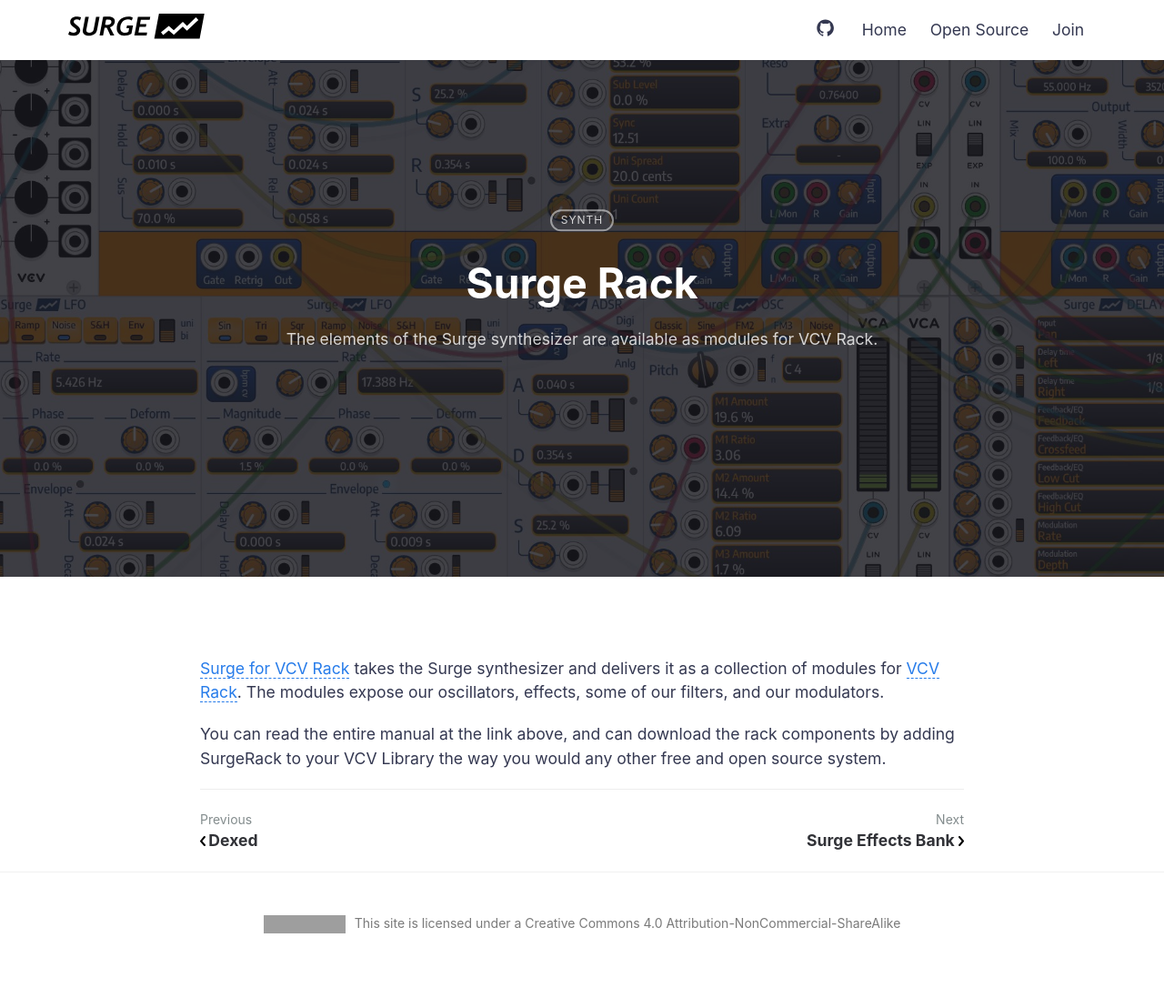
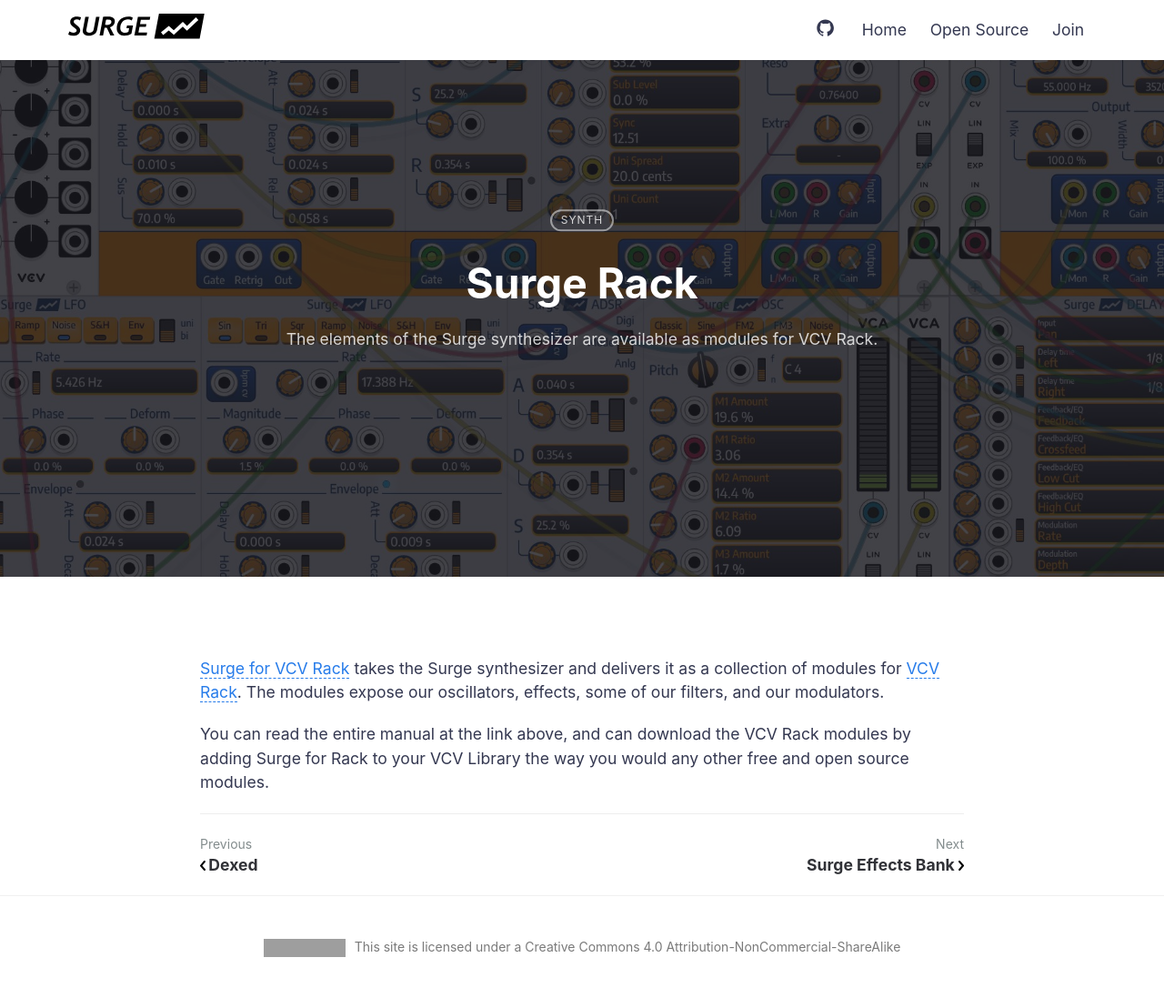
Before and after one commit to surge-synthesizer/surge-synth-team.org, a Jekyll site: the page built from _posts/2020-02-16-surge-rack.md, in a window 1280 px wide. Shown: the whole page at 91% size. Built offline with Jekyll 4.4.1, drawn with Linux system fonts in a browser that asks for light colours; before the commit the page ends 1071 px from its top, so only the background shows below that; grey boxes are pictures that could not be loaded.

Commit message:
Update 2020-02-16-surge-rack.md

```diff
--- a/_posts/2020-02-16-surge-rack.md
+++ b/_posts/2020-02-16-surge-rack.md
@@ -10,5 +10,5 @@
 [Surge for VCV Rack](https://surge-synthesizer.github.io/rack_manual) takes the Surge synthesizer and delivers it as a collection
 of modules for [VCV Rack](https://vcvrack.com). The modules expose our oscillators, effects, some of our filters, and our modulators.
 
-You can read the entire manual at the link above, and can download the rack components by adding SurgeRack to your VCV Library the way
-you would any other free and open source system.
+You can read the entire manual at the link above, and can download the VCV Rack modules by adding Surge for Rack to your VCV Library the way
+you would any other free and open source modules.
```
